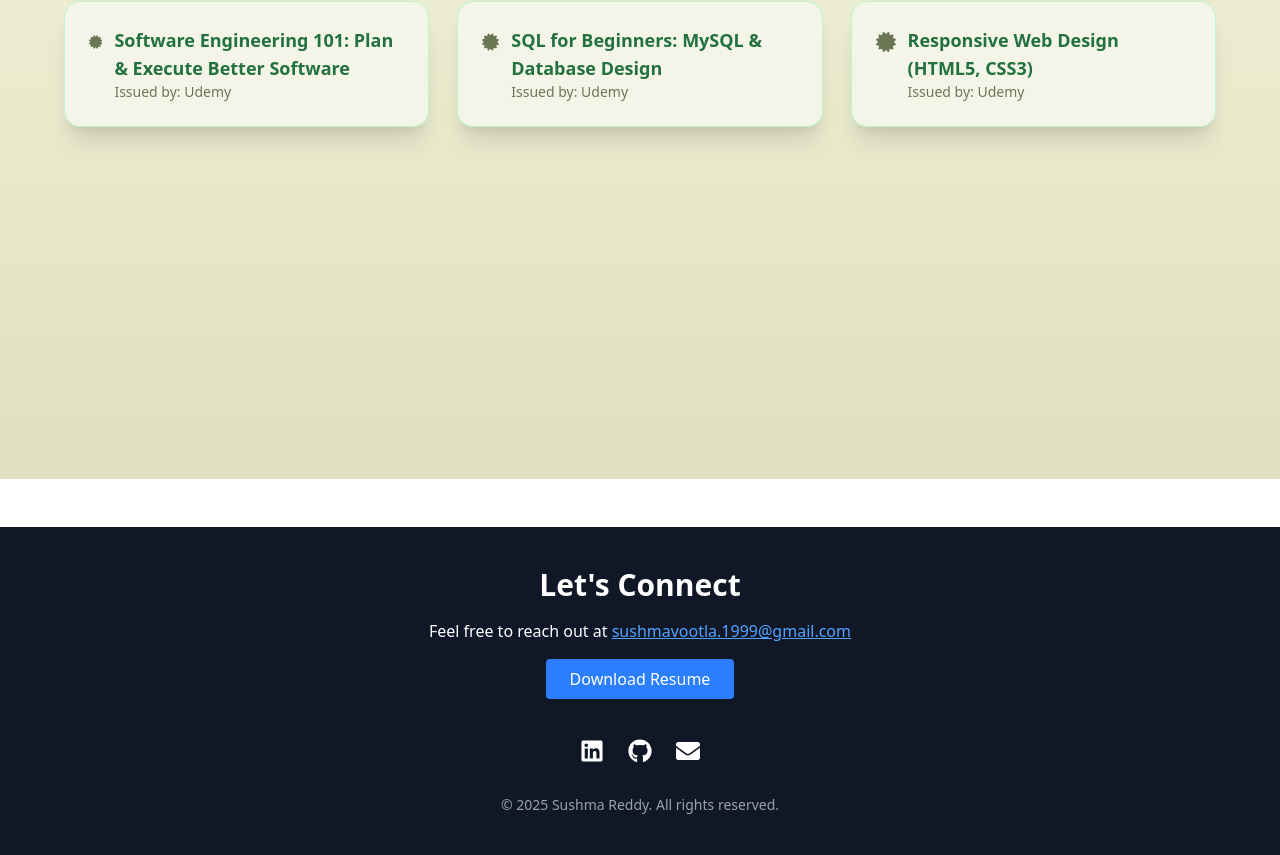
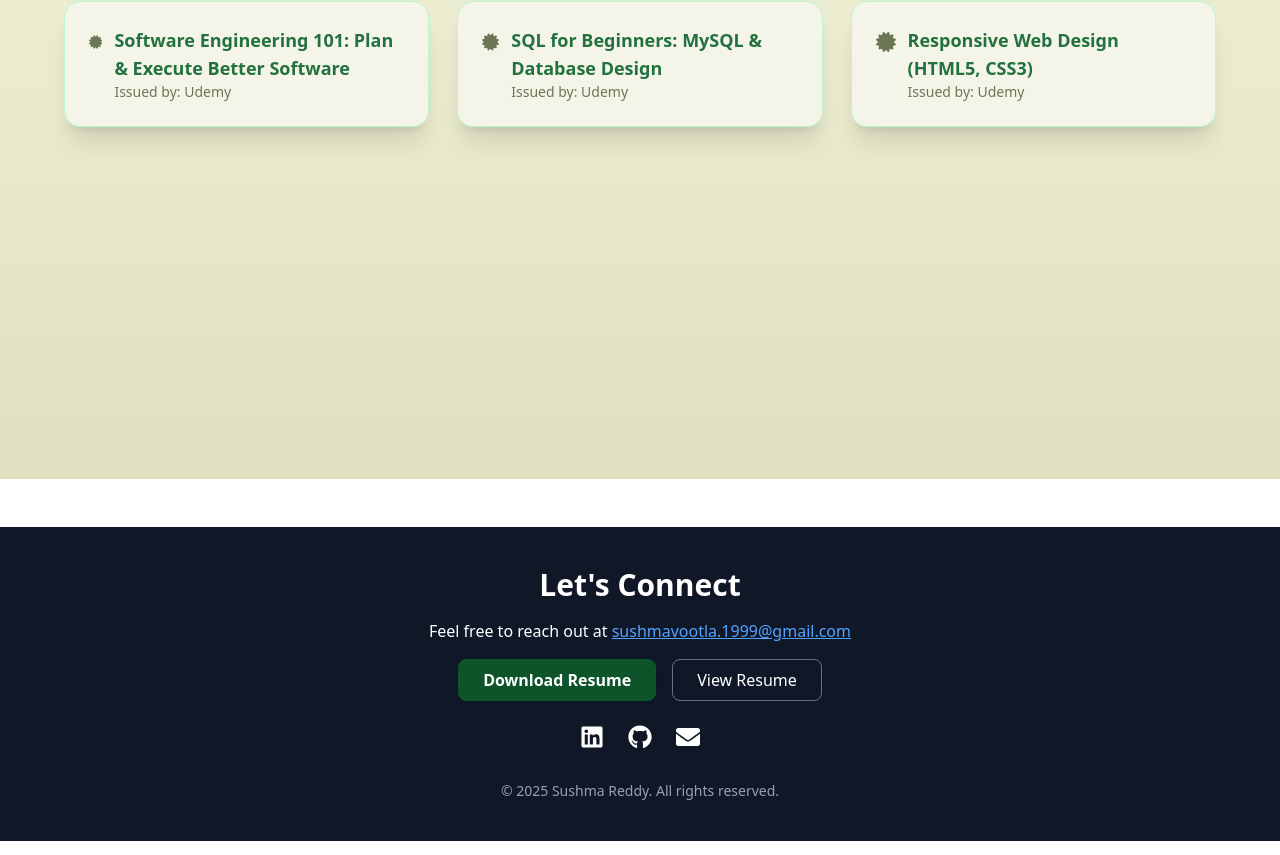
Before and after one commit to Sushmareddy358/portfolio-live, a React (Vite) app: page / in a window 1280 px wide. Shown: the part 5337-6192 px from the top of the page. Built offline with nearby package versions, Linux system fonts and the light colour scheme.

Commit message:
Update footer with working resume download + view links

```diff
--- a/src/components/ContactFooter.jsx
+++ b/src/components/ContactFooter.jsx
@@ -1,8 +1,7 @@
 import React from "react";
 import { FaGithub, FaLinkedin, FaEnvelope } from "react-icons/fa";
 
-// Works in dev and on GitHub Pages (/portfolio-live/)
-const RESUME_PATH = `${import.meta.env.BASE_URL}docs/resume.pdf`;
+const RESUME_PATH = `${import.meta.env.BASE_URL}Sushma-Resume.pdf`;
 
 export default function ContactFooter() {
   return (
@@ -19,17 +18,30 @@ export default function ContactFooter() {
           </a>
         </p>
 
-        {/* Resume Download */}
+        {/* Resume Download + View */}
+        <div className="flex justify-center gap-4 mt-4">
           <a
             href={RESUME_PATH}
             download="Sushma-Resume.pdf"
-          className="inline-block mb-6 px-6 py-2 bg-blue-500 text-white rounded hover:bg-blue-600 transition"
+            onClick={(e) => e.stopPropagation()}
+            className="bg-green-900 text-white px-6 py-2 rounded-lg font-semibold shadow hover:bg-green-800 hover:scale-105 transition-all duration-200 focus:ring-4 focus:ring-green-300 border border-green-900 text-base inline-block"
+            aria-label="Download resume PDF"
           >
             Download Resume
           </a>
 
+          <a
+            href={RESUME_PATH}
+            target="_blank"
+            rel="noopener noreferrer"
+            className="px-6 py-2 rounded-lg border border-gray-500 text-base hover:bg-gray-800 transition-all duration-200"
+          >
+            View Resume
+          </a>
+        </div>
+
         {/* Social Icons */}
-        <div className="flex justify-center gap-6 text-2xl mt-4">
+        <div className="flex justify-center gap-6 text-2xl mt-6">
           <a
             href="https://www.linkedin.com/in/sushma-reddy-vutla"
             target="_blank"
@@ -46,10 +58,7 @@ export default function ContactFooter() {
           >
             <FaGithub />
           </a>
-          <a
-            href="mailto:sushmavootla.1999@gmail.com"
-            className="hover:text-blue-400"
-          >
+          <a href="mailto:sushmavootla.1999@gmail.com" className="hover:text-blue-400">
             <FaEnvelope />
           </a>
         </div>
--- a/src/components/HeaderAbout.jsx
+++ b/src/components/HeaderAbout.jsx
@@ -81,6 +81,7 @@ export default function HeaderAbout() {
 >
   Resume
 </a>
+
           </div>
 
           {/* Social Icons */}
```
Also changed, not shown: 1 other file (tests, documents, lock files or other folders). Lines whose indentation alone changed are shown as unchanged.
